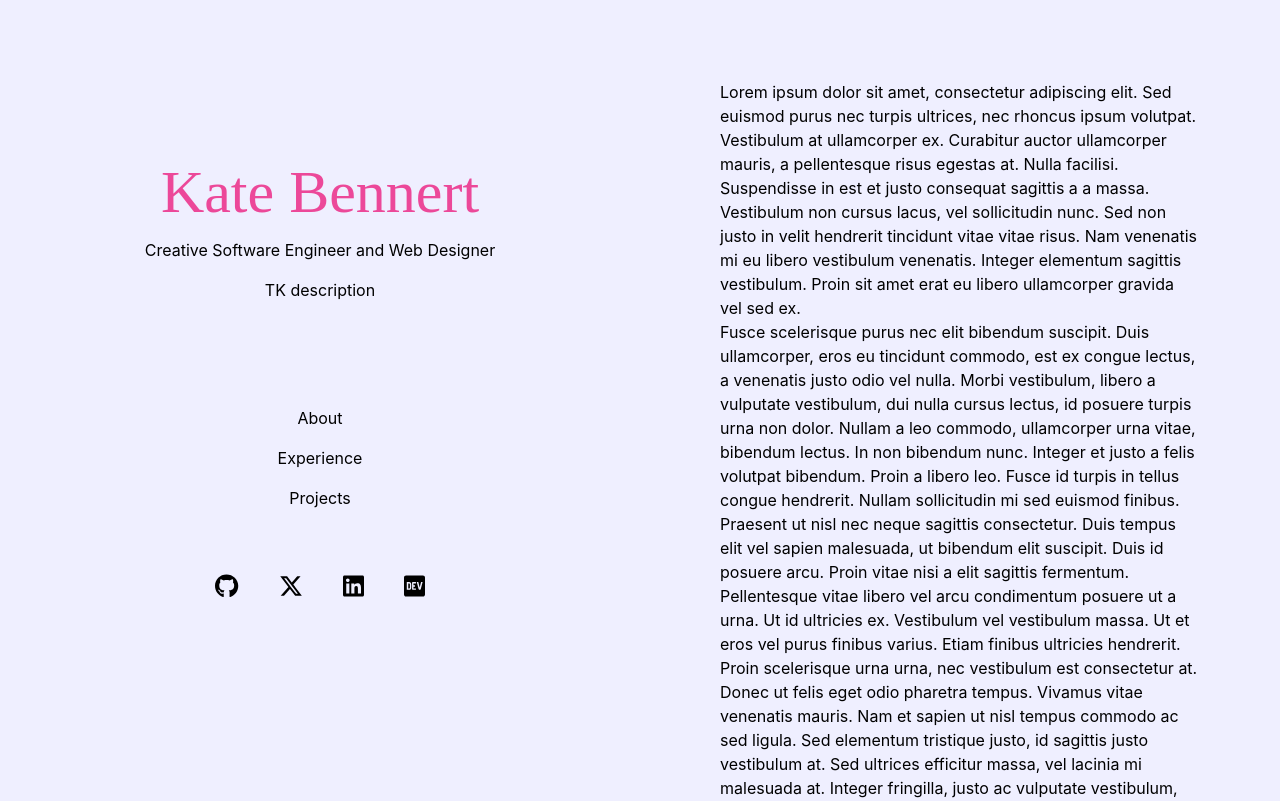
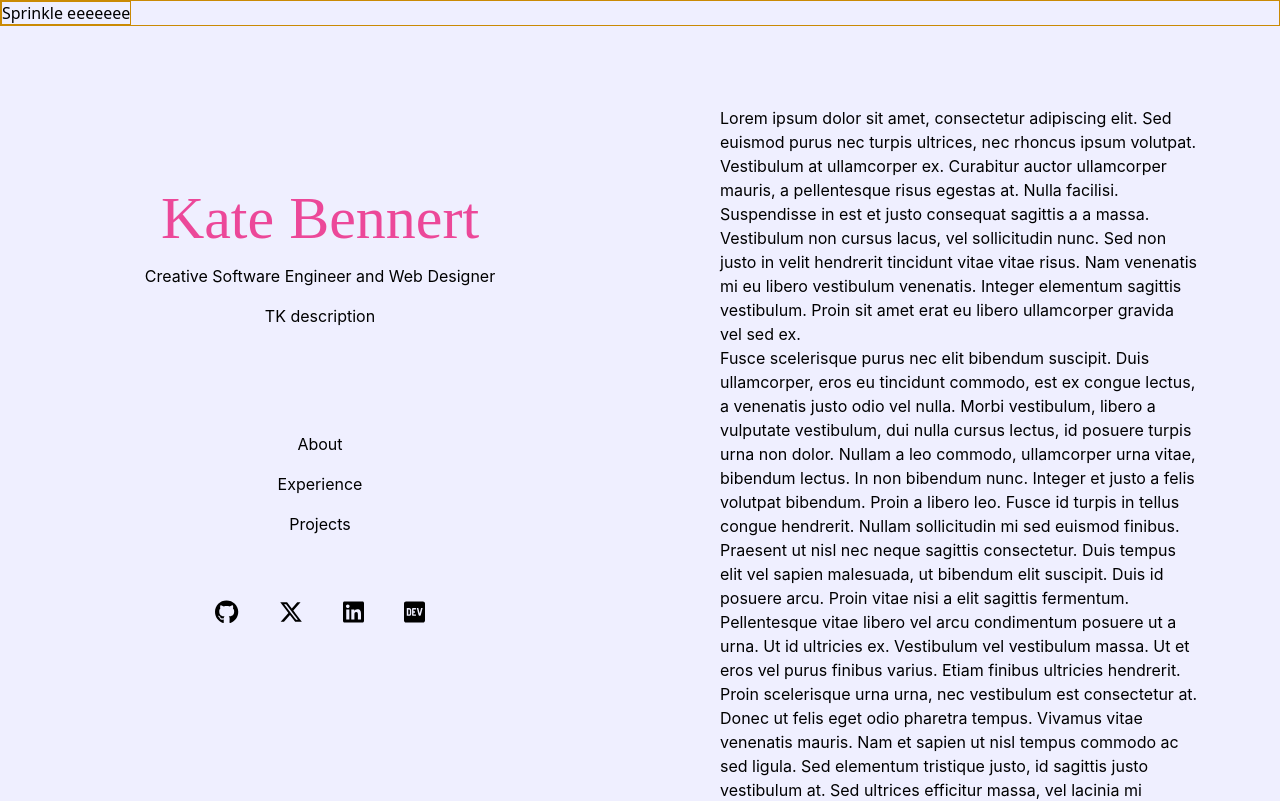
Before and after one commit to katebennert/chicken-nuggies, a React (Create React App) app: page / in a window 1280 px wide. Shown: the top 801 px of the page. Built offline with nearby package versions, Linux system fonts and the light colour scheme.

Commit message:
Fix bugs

```diff
--- a/src/App.js
+++ b/src/App.js
@@ -1,17 +1,36 @@
+import React, { useState } from 'react';
 import './custom-styles.css';
 import Header from "./Header";
 import Nav from "./Nav";
 import Experience from "./Experience";
+import Sprinkles from "./Sprinkles";
 import { FontAwesomeIcon } from '@fortawesome/react-fontawesome';
 import { faDev, faGithub, faLinkedin, faXTwitter } from '@fortawesome/free-brands-svg-icons';
 
 function App() {
+
+  const [animationActive, setAnimationActive] = useState(false);
+
+  const startAnimation = () => {
+    setAnimationActive(true);
+    console.log("started")
+
+    setTimeout(() => {
+      setAnimationActive(false);
+      console.log("stopped")
+    }, 5000);
+  };
+
   return (
+    <>
+          <div className="border border-yellow-600"><Sprinkles /></div>
+          <div className={`${animationActive ? "animate-sprinkles" : ""}`}> {animationActive && <Sprinkles />} </div>
+
     <div className="font-inter flex flex-col lg:flex-row "> {/* APP */}
       <div className="flex-shrink-0 w-full lg:w-1/2 order-1 pl-6 pr-6 md:pl-10 md:pr-10"> {/* LEFT SIDE */}
         <div className="sticky top-0 lg:h-screen flex flex-col justify-center"> {/* STICKY */}
           <div className="mb-6 mt-10 "> {/* HOME */}
-            <Header />
+            <Header startAnimation={startAnimation} />
           </div>
           <div className="hidden lg:block mb-6 lg:mt-20"> {/* NAV */}
             <Nav />
@@ -28,6 +47,7 @@ function App() {
         <Experience />
       </div>
     </div>
+    </>
   );
 
 }
--- a/src/Header.js
+++ b/src/Header.js
@@ -1,31 +1,13 @@
-import React, { useState } from 'react';
-import Sprinkles from "./Sprinkles";
+import React from 'react';
 
-function Header() {
-
-    const [animationActive, setAnimationActive] = useState(false);
-
-    const startAnimation = () => {
-      setAnimationActive(true);
-      console.log("started")
-
-      setTimeout(() => {
-        setAnimationActive(false);
-        console.log("stopped")
-      }, 5000);
-    };
+function Header({ startAnimation }) {
 
     return (
-        <div className="flex flex-col justify-center items-center">
-            <div className="sprinkle-jar">
-                <div className={animationActive ? "animate-sprinkles" : ""}>
-                    {animationActive && <Sprinkles />}
-                </div>
-            </div>
-            <span className="font-limelight text-pink-500 text-4xl md:text-5xl xl:text-6xl lg:mb-4" onMouseEnter={startAnimation}>Kate Bennert</span>
-            <h2 className="mb-4">Creative Software Engineer and Web Designer</h2>
-            <h3>TK description</h3>
-        </div>
+      <div className="flex flex-col justify-center items-center">
+        <span className="font-limelight text-pink-500 text-4xl md:text-5xl xl:text-6xl lg:mb-4" onMouseEnter={startAnimation}>Kate Bennert</span>
+        <h2 className="mb-4">Creative Software Engineer and Web Designer</h2>
+        <h3>TK description</h3>
+      </div>
     );
   }
 
--- a/src/Sprinkles.js
+++ b/src/Sprinkles.js
@@ -1,11 +1,11 @@
-import React, { useState } from 'react';
+import React from 'react';
 
-const Sprinkles = () => {
+function Sprinkles() {
 
   return (
-    <div>
-      Sprinkle
-    </div>
+    <span className="sprinkle-jar border border-yellow-600">
+      Sprinkle eeeeeee
+    </span>
   );
 };
 
```
